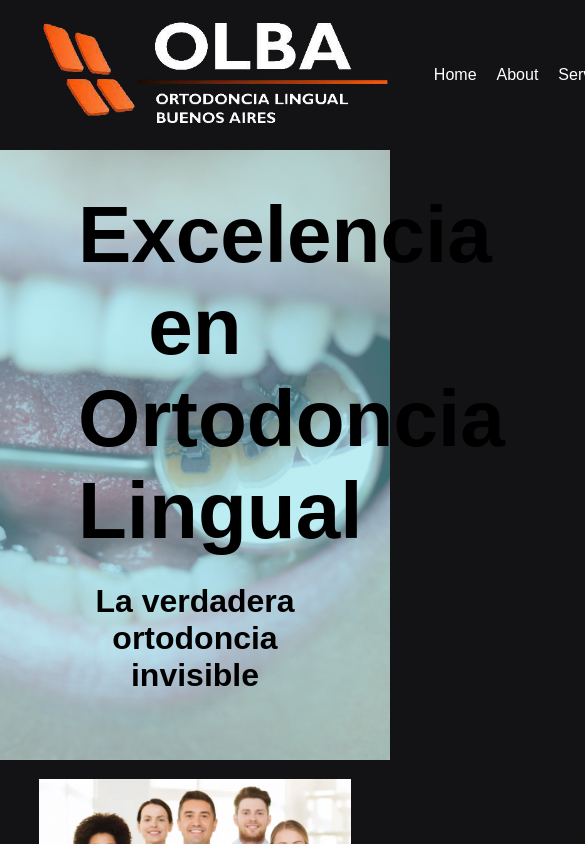
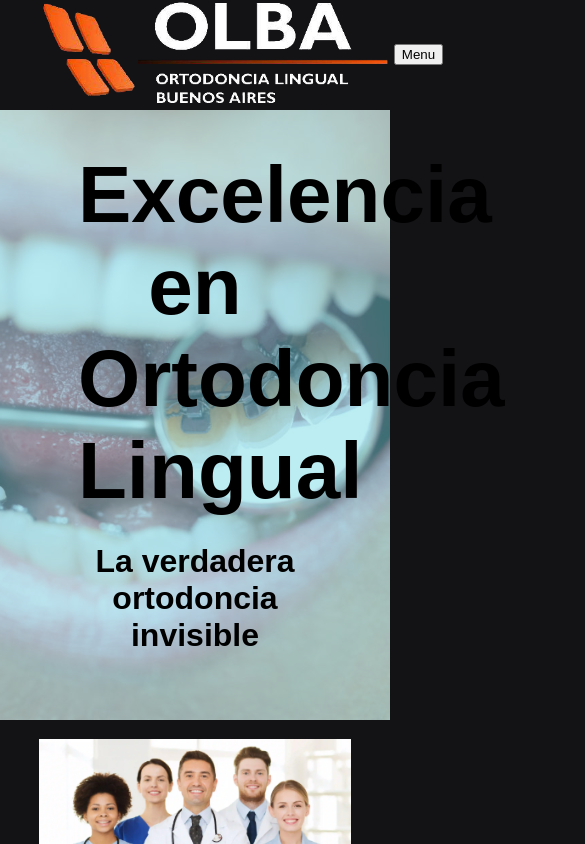
Before and after one commit to RafaB15/olba-page, a React (Vite) app: page / in a window 390 px wide. Shown: the top 844 px of the page, 585 px wide, since content can reach past the window. Built offline with nearby package versions, Linux system fonts and the light colour scheme.

Commit message:
Making the menu change depending on the size of the screen

```diff
--- a/src/components/MenuBar.jsx
+++ b/src/components/MenuBar.jsx
@@ -1,15 +1,53 @@
 import '../styles/MenuBar.css';
+import { useState } from 'react';
 
 const MenuBar = ({logo_path}) => {
-    return(
-        <div className='menu-bar'>
-            <img src={logo_path} className="menu-logo"/>
-            <ul className='menu-items'>
+
+    const [showMenu, setShowMenu] = useState(false);
+
+    // Function to toggle the menu for mobile
+    const toggleMenu = () => {
+        setShowMenu(!showMenu);
+    }
+
+    // Function to render the horizontal menu
+    const renderHorizontalMenu = () => {
+        return(
+            <ul className='horizontal-menu-items'>
                 <li className="menu-item">Home</li>
                 <li className="menu-item">About</li>
                 <li className="menu-item">Services</li>
                 <li className="menu-item">Contact</li>
             </ul>
+        )
+    }
+
+    // Function to render the vertical menu
+    const renderDropdownMenu = () => {
+        return(
+            <ul className='vertical-menu-items'>
+                <li className="menu-item">Home</li>
+                <li className="menu-item">About</li>
+                <li className="menu-item">Services</li>
+                <li className="menu-item">Contact</li>
+            </ul>
+        )
+    }
+
+    return(
+        <div className="menu-bar">
+        {/* Conditionally render based on screen size */}
+            <img src={logo_path} className="menu-logo"/>
+            {window.innerWidth > 768 ? (
+                renderHorizontalMenu()
+            ) : (
+                <div>
+                <button className="menu-toggle" onClick={toggleMenu}>
+                    Menu
+                </button>
+                {showMenu && renderDropdownMenu()}
+                </div>
+            )}
         </div>
     )
 }
--- a/src/styles/MenuBar.css
+++ b/src/styles/MenuBar.css
@@ -2,7 +2,6 @@
     display: flex; /*Makes it so that items can be displayed horizontally*/
     align-items: center; /*Aligns items vertically to the center*/
     justify-content: space-between; /*Evenly distributes space between children, putting the logo to the left*/
-    padding: 20px 40px; /*Padding on the top and bottom, and left and right*/
     height: 13vh; /*10% of the viewport height*/
     font-family: sans-serif;
     padding-left: 10%;
@@ -11,10 +10,10 @@
     color: #ffffff;
 }
 
-.menu-items {
+.horizontal-menu-items {
     list-style-type: none; /*Removes the bullet points from the list*/
     display: flex; /*Makes it so that items can be displayed horizontally*/
-    gap: 20px; /*Adds space between the items*/
+    gap: 10px; /*Adds space between the items*/
 }
 
 .menu-item {
```
